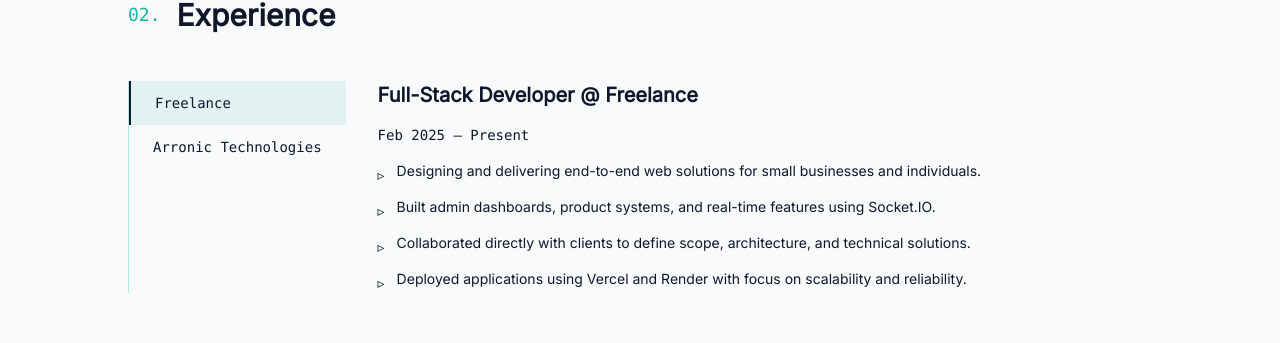
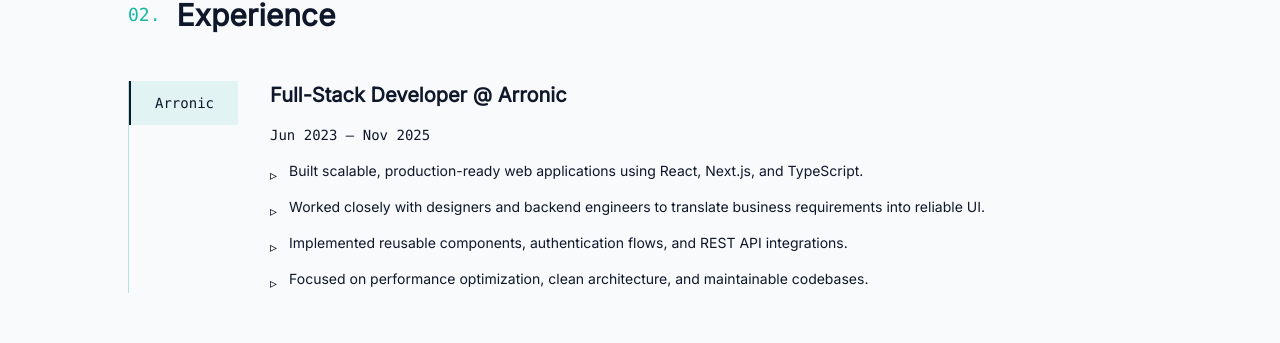
Before and after one commit to bokhtier19/bokhtier, a Next.js app: page /about in a window 1280 px wide. Shown: the part 155-498 px from the top of the page. Built offline with nearby package versions, Linux system fonts and the light colour scheme; no server answers.

Commit message:
experience updates

```diff
--- a/src/components/Experience.tsx
+++ b/src/components/Experience.tsx
@@ -6,20 +6,9 @@
 
 const experiences = [
     {
-        company: "Freelance",
+        company: "Arronic",
         role: "Full-Stack Developer",
-        duration: "Feb 2025 – Present",
-        points: [
-            "Designing and delivering end-to-end web solutions for small businesses and individuals.",
-            "Built admin dashboards, product systems, and real-time features using Socket.IO.",
-            "Collaborated directly with clients to define scope, architecture, and technical solutions.",
-            "Deployed applications using Vercel and Render with focus on scalability and reliability."
-        ]
-    },
-    {
-        company: "Arronic Technologies",
-        role: "Frontend Engineer / Full-Stack Developer",
-        duration: "Jun 2023 – Dec 2024",
+        duration: "Jun 2023 – Nov 2025",
         points: [
             "Built scalable, production-ready web applications using React, Next.js, and TypeScript.",
             "Worked closely with designers and backend engineers to translate business requirements into reliable UI.",
```
